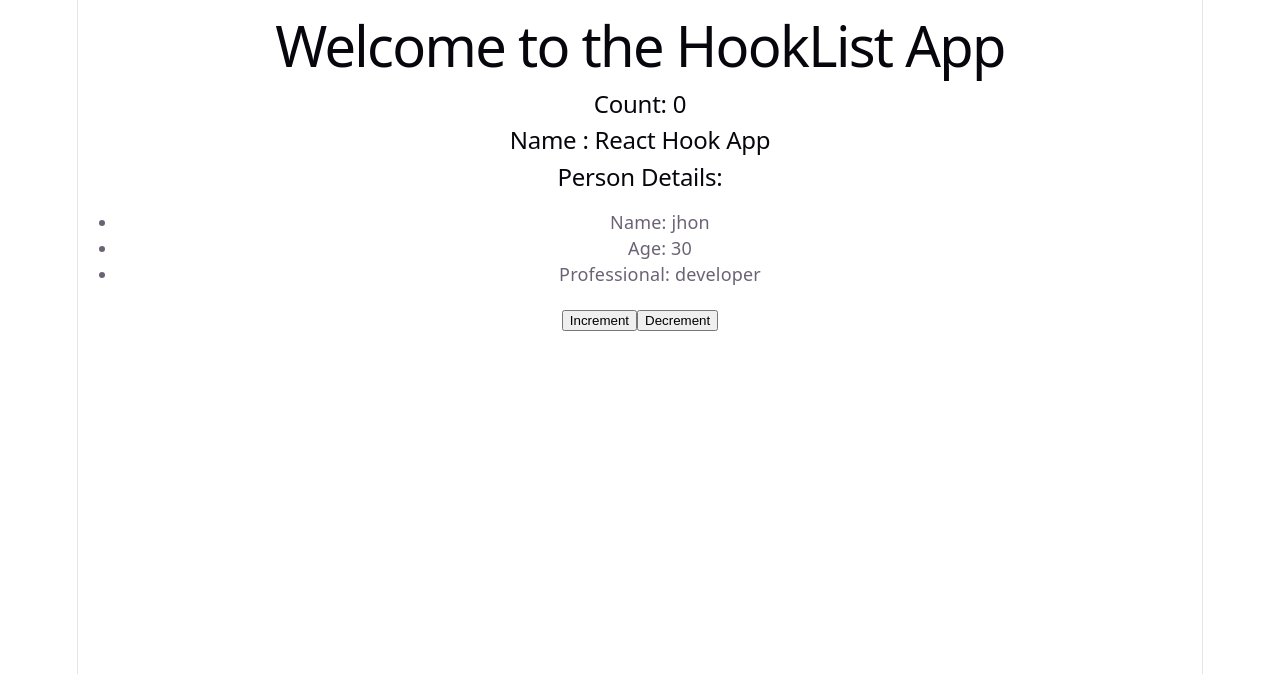
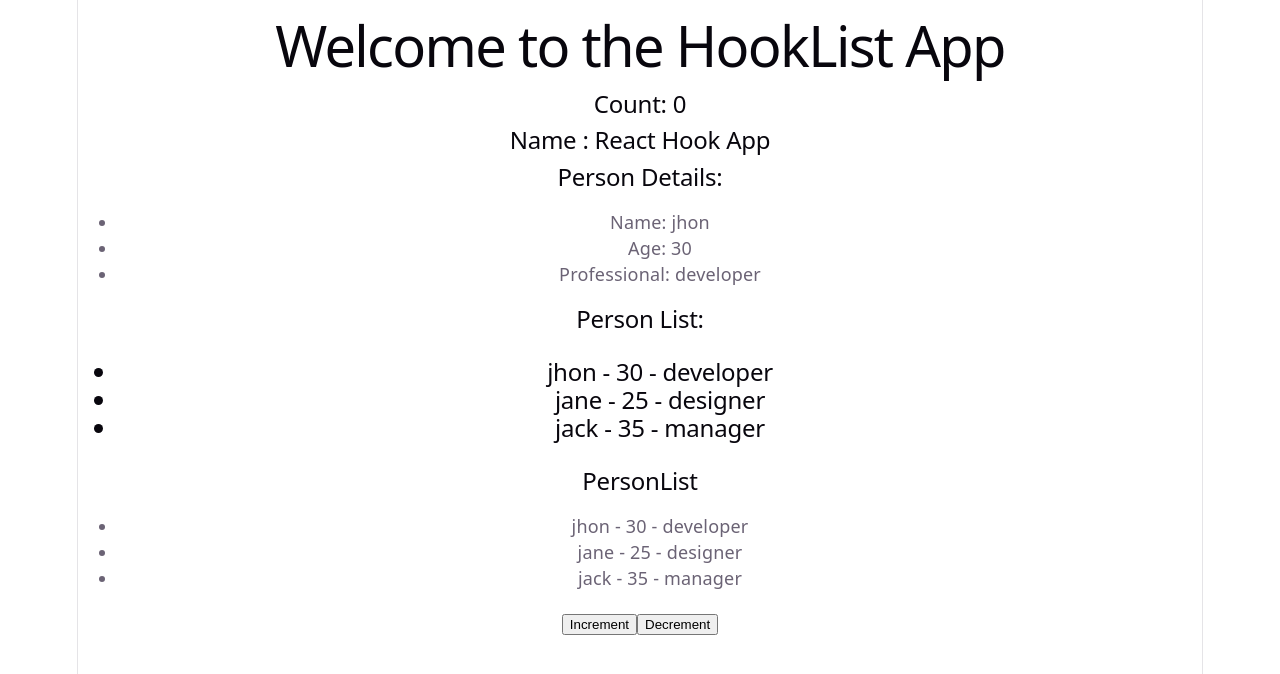
Before and after one commit to Madhavansw/React_HookAapp, a React (Vite) app: page / in a window 1280 px wide. Shown: the top 674 px of the page. Built offline with nearby package versions, Linux system fonts and the light colour scheme.

Commit message:
adding personlist

```diff
--- a/src/App.jsx
+++ b/src/App.jsx
@@ -8,6 +8,8 @@ function App() {
   const [count, setCount] = useState(0);
   const[name, setName] = useState("React Hook App");
   const[person , setPerson] = useState({name:"jhon",age:30,professional:"developer"});
+  const[personList, setPersonList] = useState([{name:"jhon",age:30,professional:"developer"},{name:"jane",age:25,professional:"designer"},{name:"jack",age:35,professional:"manager"}]);
+
 
   return (
   <>
@@ -21,6 +23,23 @@ function App() {
        <li>Age: {person.age}</li>
        <li>Professional: {person.professional}</li>
      </ul>
+     <h2>Person List:
+       <ul>
+         {personList.map((person, index) => (
+           <li key={index}>
+             {person.name} - {person.age} - {person.professional}
+           </li>
+         ))}
+       </ul>
+     </h2>
+     <h2>PersonList </h2>
+     <ul>
+      {
+        personList.map((person,index) =>(
+          <li key = {index} >{person.name} - {person.age} - {person.professional} </li>
+        ) )
+      }
+     </ul>
     <button onClick={() => setCount(count + 1)}>Increment</button>
     <button onClick={() => setCount(count - 1)}>Decrement</button>
   </div>
```
